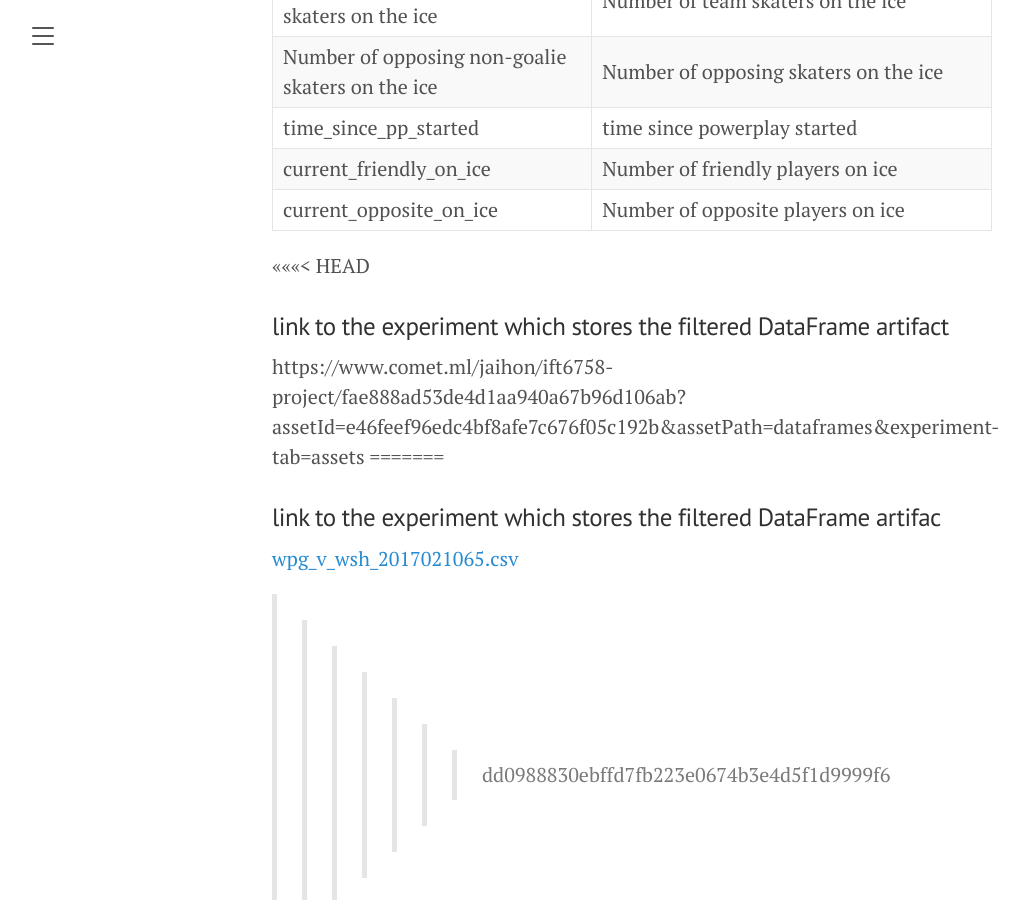
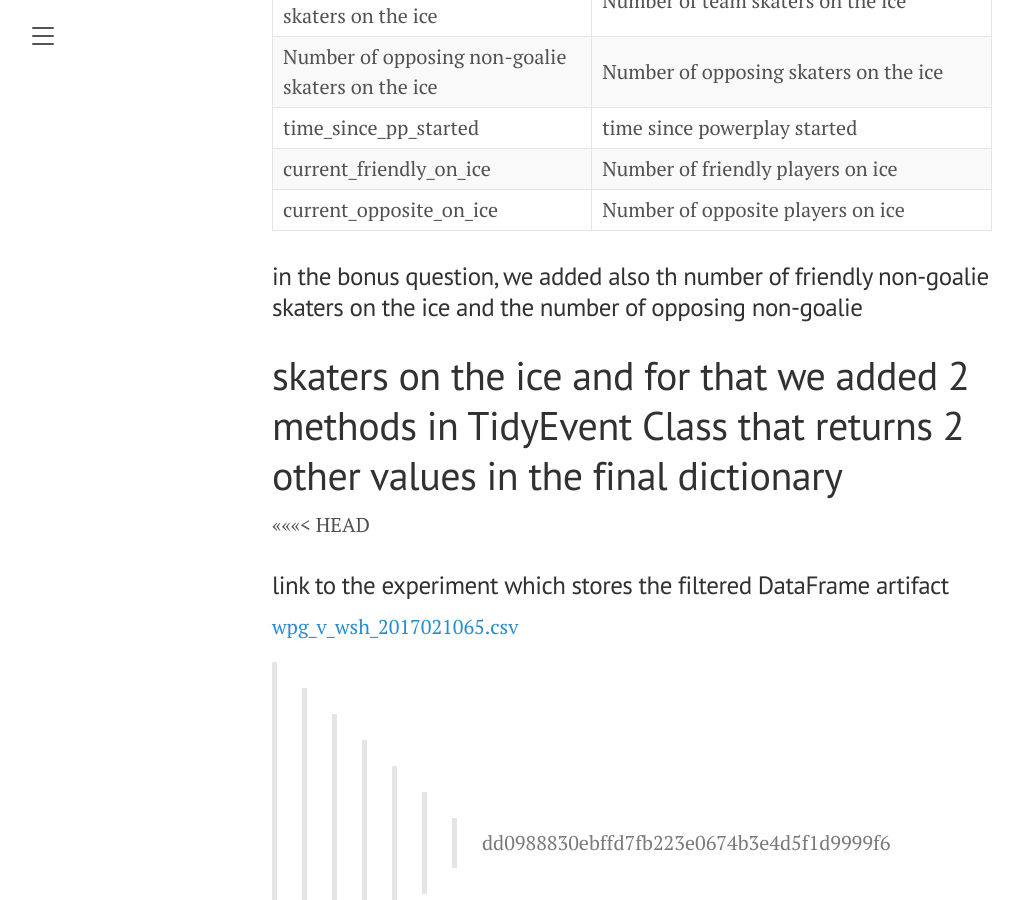
Before and after one commit to jaihon1/IFT6758-Project, a Jekyll site: the page built from blog/_posts/2021-11-3-milestone-2.md, in a window 1280 px wide and 900 px high, scrolled down 7744 px. Shown: the whole window, without its empty margins (8-1031 px from the left). Built offline with Jekyll 4.4.1, drawn with Linux system fonts in a browser that asks for light colours.

Commit message:
final milestone-2

```diff
--- a/blog/_posts/2021-11-3-milestone-2.md
+++ b/blog/_posts/2021-11-3-milestone-2.md
@@ -139,14 +139,11 @@ At the end, we added a link to the experiment which stores the filtered DataFram
 | current_opposite_on_ice | Number of opposite players on ice|
 
 
-
-
-
+### in the bonus question, we added also th number of friendly non-goalie skaters on the ice and the number of opposing non-goalie
+# skaters on the ice and for that we added 2 methods in TidyEvent Class that returns 2 other values in the final dictionary
 
 <<<<<<< HEAD
+
 ###  link to the experiment which stores the filtered DataFrame artifact
-https://www.comet.ml/jaihon/ift6758-project/fae888ad53de4d1aa940a67b96d106ab?assetId=e46feef96edc4bf8afe7c676f05c192b&assetPath=dataframes&experiment-tab=assets
-=======
-###  link to the experiment which stores the filtered DataFrame artifac
 [wpg_v_wsh_2017021065.csv](https://www.comet.ml/jaihon/ift6758-project/fae888ad53de4d1aa940a67b96d106ab?assetId=e46feef96edc4bf8afe7c676f05c192b&assetPath=dataframes&experiment-tab=assets)
 >>>>>>> dd0988830ebffd7fb223e0674b3e4d5f1d9999f6
```
